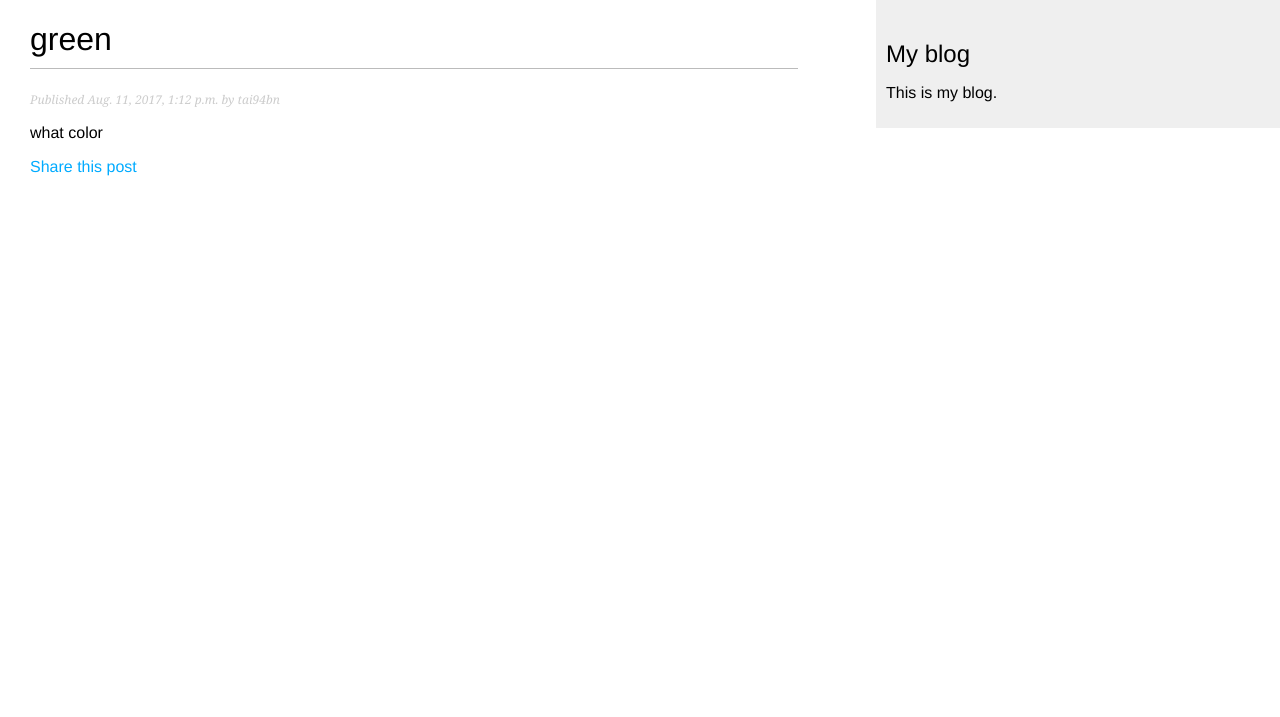
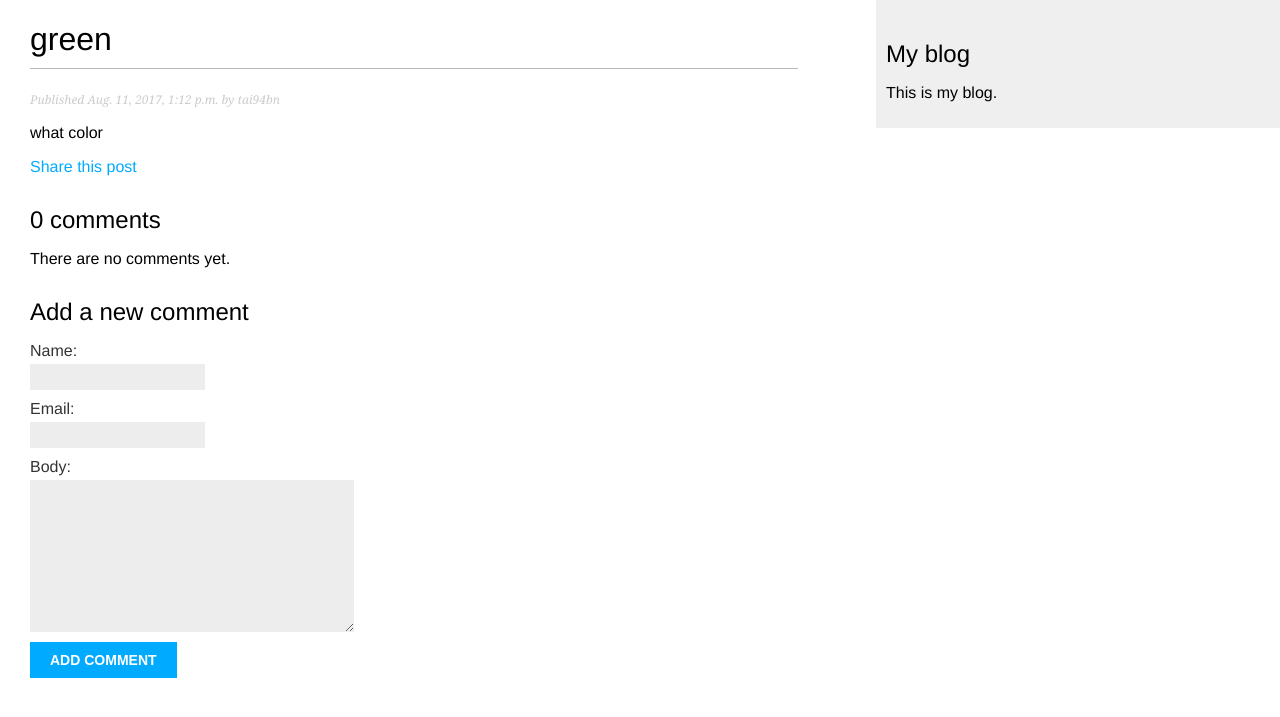
Before and after one commit to damvantai/myblog, a Django app: a page that uses blog/templates/blog/post/detail.html in a window 1280 px wide. Shown: the top 717 px of the page. Run offline with Django 3.2, Linux system fonts and the light colour scheme; data comes from the database, SQL or seed files in the repository; both versions use the stored data as it was after the commit.

Commit message:
change postlistview - listview (

```diff
--- a/blog/forms.py
+++ b/blog/forms.py
@@ -1,8 +1,13 @@
 from django import forms
-
+from .models import Comment
 class EmailPostForm(forms.Form):
     name = forms.CharField(max_length=25)
     email = forms.EmailField()
     to = forms.EmailField()
     comments = forms.CharField(required=False,
                                widget=forms.Textarea)
+
+class CommentForm(forms.ModelForm):
+    class Meta:
+        model = Comment
+        fields = ('name', 'email', 'body')
--- a/blog/models.py
+++ b/blog/models.py
@@ -2,6 +2,7 @@ from django.db import models
 from django.utils import timezone
 from django.contrib.auth.models import User
 from django.core.urlresolvers import reverse
+from taggit.managers import TaggableManager
 
 # Create your models here.
 class PublishedManager(models.Manager):
@@ -27,6 +28,7 @@ class Post(models.Model):
     objects = models.Manager()
     published = PublishedManager()
 
+    tags = TaggableManager()
     class Meta:
         ordering = ('-publish',)
 
@@ -39,3 +41,18 @@ class Post(models.Model):
                              self.publish.strftime('%m'),
                              self.publish.strftime('%d'),
                              self.slug])
+
+class Comment(models.Model):
+    post = models.ForeignKey(Post, related_name='comments')
+    name = models.CharField(max_length=80)
+    email = models.EmailField()
+    body = models.TextField()
+    created = models.DateTimeField(auto_now_add=True)
+    updated = models.DateTimeField(auto_now=True)
+    active = models.BooleanField(default=True)
+
+    class Meta:
+        ordering = ('created',)
+
+    def __str__(self):
+        return 'Comment by {} on {}'.format(self.name, self.post)
--- a/blog/templates/blog/post/detail.html
+++ b/blog/templates/blog/post/detail.html
@@ -15,4 +15,38 @@
             Share this post
         </a>
     </p>
+    {% with comments.count as total_comments %}
+        <h2>
+            {{ total_comments }} comment{{ total_comments|pluralize }}
+        </h2>
+    {% endwith %}
+    {% for comment in comments %}
+        <div class="comment">
+            <p class="info">
+                Comment {{ forloop.counter }} by {{ comment.name }}
+                {{ comment.created }}
+            </p>
+            {{ comment.body|linebreaks }}
+        </div>
+        {% empty %}
+        <p>
+        There are no comments yet.
+        </p>
+    {% endfor %}
+    {% if new_comment %}
+        <h2>
+            Your comment has been added.
+        </h2>
+    {% else %}
+        <h2>
+            Add a new comment
+        </h2>
+        <form action="." method="post">
+            {{ comment_form.as_p }}
+            {% csrf_token %}
+            <p>
+                <input type="submit" value="Add comment">
+            </p>
+        </form>
+    {% endif %}
 {% endblock %}
--- a/blog/urls.py
+++ b/blog/urls.py
@@ -3,8 +3,8 @@ from . import views
 
 urlpatterns = [
     # url(r'^$', views.post_list, name='post_list'),
-    url(r'^$', views.PostListView.as_view(), name='post_list'),
-    # url(r'^$', views.post_list, name='post_list'),
+    # url(r'^$', views.PostListView.as_view(), name='post_list'),
+    url(r'^$', views.post_list, name='post_list'),
     url(r'^(?P<year>\d{4})/(?P<month>\d{2})/(?P<day>\d{2})/'\
         r'(?P<post>[-\w]+)/$',
         views.post_detail,
--- a/blog/views.py
+++ b/blog/views.py
@@ -5,19 +5,28 @@ from django.views.generic import ListView
 
 from .models import Post
 from .forms import EmailPostForm
+from .models import Post, Comment
+from .forms import EmailPostForm, CommentForm
+from taggit.models import Tag
+
 # Create your views here.
-# def post_list(request):
-#     object_list = Post.published.all()
-#     paginator = Paginator(object_list, 3)
-#     page = request.GET.get('page')
-#     try:
-#         posts = paginator.page(page)
-#     except PageNotAnInteger:
-#         posts = paginator.page(1)
-#     except EmptyPage:
-#         posts = paginator.page(paginator.num_pages)
-#     return render(request, 'blog/post/list.html',{'page': page,
-#         'posts': posts})
+def post_list(request, tag_slug = None):
+    object_list = Post.published.all()
+    tag = None
+
+    if tag_slug:
+        tag = get_object_or_404(Tag, slug=tag_slug)
+        object_list = object_list.filter(tags__in = [tag])
+    paginator = Paginator(object_list, 3)
+    page = request.GET.get('page')
+    try:
+        posts = paginator.page(page)
+    except PageNotAnInteger:
+        posts = paginator.page(1)
+    except EmptyPage:
+        posts = paginator.page(paginator.num_pages)
+    return render(request, 'blog/post/list.html',{'page': page,
+        'posts': posts})
 
 def post_detail(request, year, month, day, post):
     post = get_object_or_404(Post, slug = post,
@@ -25,13 +34,28 @@ def post_detail(request, year, month, day, post):
                              publish__year = year,
                              publish__month = month,
                              publish__day = day)
-    return render(request, 'blog/post/detail.html',{'post': post})
+    # List of active comments for this post
+    comments = post.comments.filter(active=True)
 
-class PostListView(ListView):
-    queryset = Post.published.all()
-    context_object_name = 'posts'
-    paginate_by = 3
-    template_name = 'blog/post/list.html'
+    if request.method == 'POST':
+        # A comment was posted
+        comment_form = CommentForm(data=request.POST)
+        if comment_form.is_valid():
+            # Create comment object but don't save to database yet
+            new_comment = comment_form.save(commit=False)
+            new_comment.post = post
+            # Save the comment to the database
+            new_comment.save()
+    else:
+        comment_form = CommentForm()
+
+    return render(request, 'blog/post/detail.html',{'post': post, 'comments':comments, 'comment_form': comment_form})
+
+# class PostListView(ListView):
+#     queryset = Post.published.all()
+#     context_object_name = 'posts'
+#     paginate_by = 3
+#     template_name = 'blog/post/list.html'
 
 def post_share(request, post_id):
     # Retrieve post by id
--- a/myblog/settings.py
+++ b/myblog/settings.py
@@ -38,6 +38,7 @@ INSTALLED_APPS = [
     'django.contrib.messages',
     'django.contrib.staticfiles',
     'blog',
+    'taggit',
 ]
 
 MIDDLEWARE = [
```
Also changed, not shown: blog/admin.py (+8 -0 lines), blog/templates/blog/post/list.html (+7 -1 lines), db.sqlite3.
